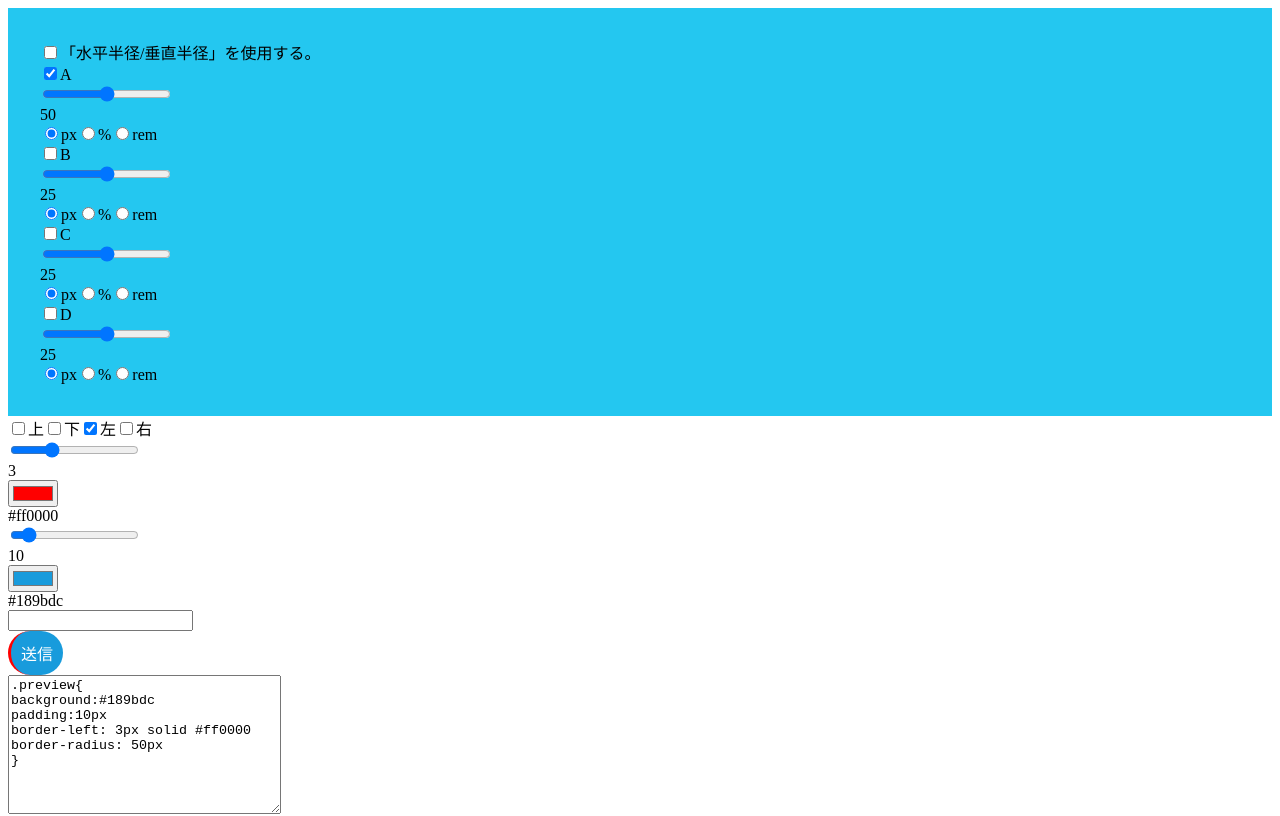
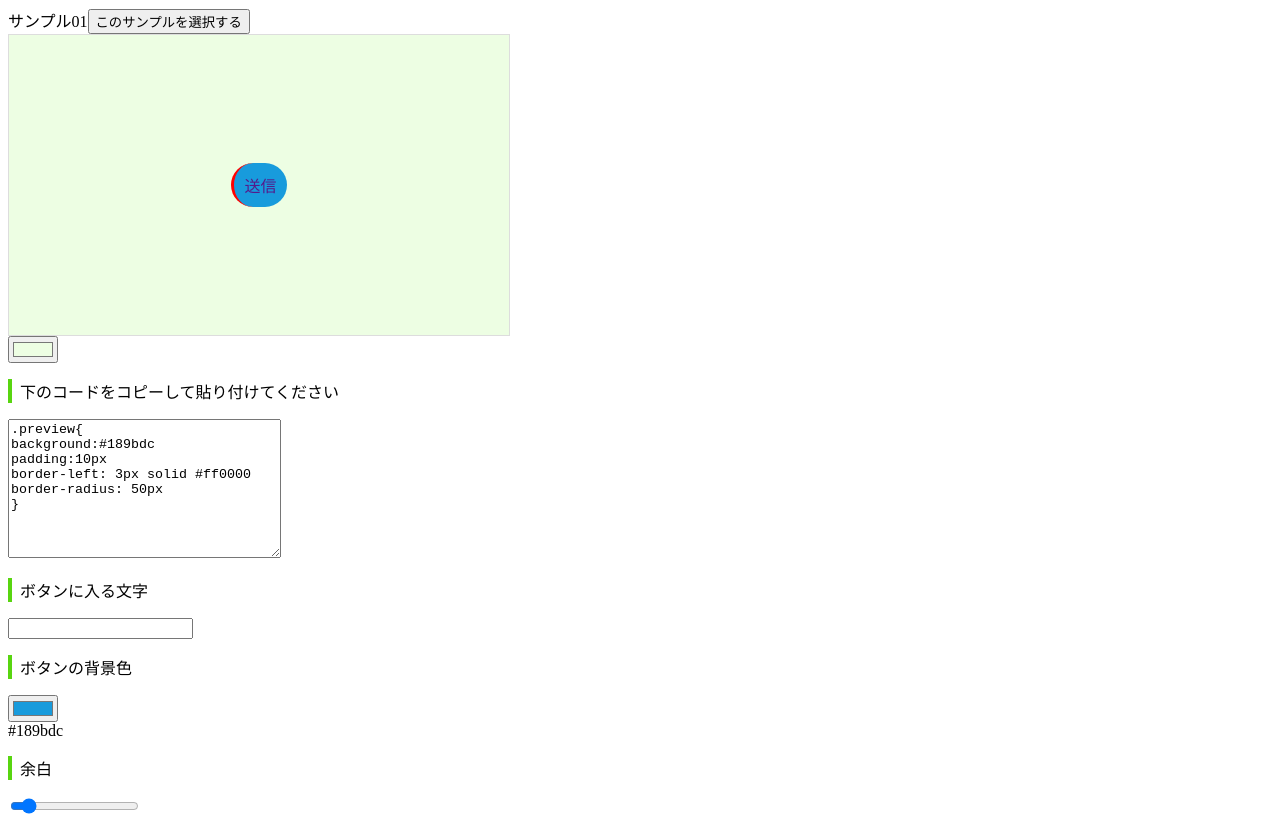
Before and after one commit to kensuke0518/buttonGallery1, a React (Create React App) app: page / in a window 1280 px wide. Shown: the top 816 px of the page. Built offline with nearby package versions, Linux system fonts and the light colour scheme.

Commit message:
サンプルデータを渡して各ブロックの数値を変える対応を対応中

```diff
--- a/src/components/Cascade.js
+++ b/src/components/Cascade.js
@@ -6,17 +6,17 @@ import { Sheet } from './Integrate';
 export function Cascade() {
     const [styleState, setStyleState] = useContext(Sheet)
 
-    //const newStyle = styleState.newStyle;
+    const newStyle = styleState.newStyle;
 
-    const style = {
+    const areaStyle = {
         width: '20em',
         height: '10em',
     }
 
     let chara = '';
-    for (let p in styleState) {
-        if (styleState[p].css !== undefined) {
-            chara = chara + styleState[p].css;
+    for (let p in newStyle) {
+        if (newStyle[p].css !== undefined) {
+            chara = chara + newStyle[p].css;
         }
     }
 
@@ -24,7 +24,8 @@ export function Cascade() {
 
     return (
         <div>
-            <textarea style={style} value={text} readOnly></textarea>
+            <p style={styleState.componentStyle.heading.a}>下のコードをコピーして貼り付けてください</p>
+            <textarea style={areaStyle} value={text} readOnly></textarea>
         </div>
     )
 }
--- a/src/components/Integrate.js
+++ b/src/components/Integrate.js
@@ -6,6 +6,7 @@ import { Border } from './blocks/Border';
 import { BorderRadius } from './blocks/BorderRadius';
 import { Preview } from './Preview';
 import { Cascade } from './Cascade';
+import { Sample } from './samples/Sample';
 
 export const Sheet = React.createContext()
 
@@ -13,10 +14,11 @@ export const Sheet = React.createContext()
 //ステートには「プロパティ名:{プロパティ:値,...}というオブジェクトを渡して、Preview.jsで展開する。
 //作業開始前にまず何より「ステートの設計」を重視してやった方がいい。あとで全てのコンポーネントに支障が出る。
 const initialState = {
-    character: {character:'送信'},
+    character: { character: '送信' },
+    newStyle: {
         background: {
-        obj:{}, //Preview用
-        css:'' //Cascade用
+            obj: {}, //Preview用
+            css: '' //Cascade用
         },
         padding: {
             obj: {}, //Preview用
@@ -29,8 +31,27 @@ const initialState = {
         borderRadius: {
             obj: {}, //Preview用
             css: '' //Cascade用
+        },
+        otherStyle: {
+            obj: {}, //Preview用
+            css: '' //Cascade用
         }
-
+    },
+    componentUnit: {
+        background: {},
+        padding: {},
+        border: {},
+        borderRadius: {},
+    },
+    componentStyle: {
+        heading: {
+            a: {
+                    borderLeft: '4px solid #58d510',
+                    background: '#fff',
+                    paddingLeft: '.5em'
+            }
+        }
+    }
 }
 
 //レデューサー（CSSの取得のみにしたい）
@@ -39,28 +60,58 @@ const reducer = (state, action) => {
         case 'br': {
             return {
                 ...state,
+                newStyle: {
+                    ...state.newStyle,
                     borderRadius: action.value
+                }
             }
         }
         case 'bd':
             return {
                 ...state,
+                newStyle: {
+                    ...state.newStyle,
                     border:action.value
+                }
             }
         case 'pd':
             return {
                 ...state,
+                newStyle: {
+                    ...state.newStyle,
                     padding: action.value
+                }
             }
         case 'bg':
             return {
                 ...state,
-                background:action.value
+                newStyle: {
+                    ...state.newStyle,
+                    background: action.value
+                }
             }
         case 'ch':
             return {
                 ...state,
                 character: action.value
+            }
+        case 'cu': {
+            console.log(action.value)
+            return {
+                ...state,
+                componentUnit: {
+                    ...state.componentUnit,
+                    ...action.value
+                }
+            }
+        }
+        case 'sample':
+            return {
+                ...state,
+                newStyle: {
+                    ...state.newStyle,
+                    ...action.value
+                }
             }
     }
 }
@@ -70,13 +121,14 @@ export function Integrate() {
     const [state, dispatch] = useReducer(reducer, initialState);
     return (
         <Sheet.Provider value={[state, dispatch]}>
-            <BorderRadius />
-            <Border />
-            <Padding />
-            <Background />
-            <Character />
+            <Sample />
             <Preview />
             <Cascade />
+            <Character />
+            <Background />
+            <Padding />
+            <Border />
+            <BorderRadius />
         </Sheet.Provider>
     )
 }
--- a/src/components/Preview.js
+++ b/src/components/Preview.js
@@ -2,23 +2,49 @@ import { useState, useCallback, useContext } from 'react';
 import { Sheet } from './Integrate';
 
 export function Preview() {
+    //ストアと繋ぐ
     const [styleState, setStyleState] = useContext(Sheet)
 
-    //const newStyle = styleState.newStyle
+    //背景色のステート
+    const [bgColorState, setBgColorState] = useState('#edfee3')
 
+    //コンポーネントのスタイル
     const style = {
-        ...styleState.border.obj,
-        ...styleState.borderRadius.obj,
-        ...styleState.padding.obj,
-        ...styleState.background.obj,
-        color: '#fff',
+        width: '500px',
+        height: '300px',
+        display: 'flex',
+        alignItems: 'center',
+        justifyContent: 'center',
+        border: '1px solid #ddd',
+        background: bgColorState
+    }
+
+    //ボタンのスタイルをストアから取得
+    const newStyle = styleState.newStyle
+    const buttonStyle = {
         display: 'inline-block',
         textDecoration: 'none',
+        ...newStyle.border.obj,
+        ...newStyle.borderRadius.obj,
+        ...newStyle.padding.obj,
+        ...newStyle.background.obj,
+        ...newStyle.otherStyle.obj,
     }
 
+    //背景色設定
+    const bgColorFunc = e => {
+        setBgColorState(e.target.value)
+    }
+
+    //イベントの停止
     const stopLink = e => e.preventDefault();
 
     return (
-        <a href="" onClick={stopLink} className="preview" style={style}>{styleState.character.character}</a>
+        <div>
+            <div style={style}>
+                <a href="" onClick={stopLink} className="preview" style={buttonStyle}>{styleState.character.character}</a>
+            </div>
+            <input type="color" defaultValue={bgColorState} onChange={ bgColorFunc }/>
+        </div>
     )
 }
--- a/src/components/blocks/Background.js
+++ b/src/components/blocks/Background.js
@@ -34,19 +34,25 @@ export function Background() {
         }
         css = `${css}\n`
 
-        //ストアへ渡す形を作る
+        //CSSの状態をレデューサーへ（あるいはアクションクリエイターへ）渡す
         const value = {
             obj,
             css
         }
-        //レデューサーへ（あるいはアクションクリエイターへ）渡す
         setStyleDispatch({ type: 'bg', value });
+
+        //各項目の状態をレデューサーへ（あるいはアクションクリエイターへ）渡す
+        const valueUnit = {
+            background: state
+        }
+        setStyleDispatch({ type: 'cu', value: valueUnit });
     }
 
     useEffect(()=>{bgCSS()},[])
 
     return (
         <div>
+            <p style={styleState.componentStyle.heading.a}>ボタンの背景色</p>
             <div><input type="color" value={state.bgcolor} onChange={bgColorFunc} /></div>
             <div>{state.bgcolor}</div>
         </div>
--- a/src/components/blocks/Border.js
+++ b/src/components/blocks/Border.js
@@ -96,6 +96,7 @@ export function Border() {
 
     return (
         <div>
+            <p style={styleState.componentStyle.heading.a}>ボーダー</p>
             <div>
                 <input type="checkbox" name="" value="top" id="borderTop" onClick={directionFunc} />上
                 <input type="checkbox" name="" value="bottom" id="borderBottom" onClick={directionFunc} />下
@@ -103,7 +104,7 @@ export function Border() {
                 <input type="checkbox" name="" value="right" id="borderRight" onClick={directionFunc} />右
             </div>
             <input type="range" value={state.size} min="0" max="10" onChange={sizeFunc} />
-            <div>{state.size}</div>
+            <div>{state.size}px</div>
             <input type="color" value={state.color} onChange={colorFunc} />
             <div>{state.color}</div>
         </div>
--- a/src/components/blocks/BorderRadius.js
+++ b/src/components/blocks/BorderRadius.js
@@ -6,11 +6,6 @@ import { Sheet } from '../Integrate';
 export function BorderRadius() {
     //CSSレデューサーを取得
     const [styleState, setStyleDispatch] = useContext(Sheet);
-
-    const style = {
-        background: '#24c7f0',
-        padding: '2em'
-    }
 
     const [state, setState] = useState({
         horizonVertical: false,
@@ -138,7 +133,8 @@ export function BorderRadius() {
     useEffect(() => { brCSS() }, [])
 
     return (
-        <div style={style}>
+        <div>
+            <p style={styleState.componentStyle.heading.a}>角丸</p>
             <div>
                 <input type="checkbox" onClick={horizonVerticalFunc} />「水平半径/垂直半径」を使用する。
             </div>
--- a/src/components/blocks/Character.js
+++ b/src/components/blocks/Character.js
@@ -28,6 +28,7 @@ export function Character() {
 
     return (
         <div>
+            <p style={styleState.componentStyle.heading.a}>ボタンに入る文字</p>
             <input type="text" value={state.character} onChange={characterFunc} />
         </div>
     )
--- a/src/components/blocks/Padding.js
+++ b/src/components/blocks/Padding.js
@@ -22,7 +22,6 @@ export function Padding() {
     }
 
     const pdCSS = (newState = state) => {
-        console.log(newState)
         //オブジェクトで示す
         const obj = {}
         obj['padding'] = `${newState.size}${newState.unit}`
@@ -47,8 +46,9 @@ export function Padding() {
 
     return (
         <div>
+            <p style={styleState.componentStyle.heading.a}>余白</p>
             <input type="range" value={state.size} min="0" max="100" onChange={sizeFunc} />
-            <div>{state.size}</div>
+            <div>{state.size}px</div>
         </div>
     )
 }
--- /dev/null
+++ b/src/components/samples/Sample.js
@@ -0,0 +1,9 @@
+import { Sample01 } from './Sample01';
+
+export const Sample = () => {
+    return (
+        <div>
+            <Sample01 />
+        </div>
+    )
+}
--- /dev/null
+++ b/src/components/samples/Sample01.js
@@ -0,0 +1,31 @@
+import { useContext } from 'react';
+import { Sheet } from '../Integrate';
+
+export const Sample01 = () => {
+    const [styleState, setStyleDispatch] = useContext(Sheet);
+
+    const sampleData = {
+        background: {
+            obj: { background: '#2c51db' },
+            css: 'background:#2c51db',
+        },
+        otherStyle: {
+            obj: {
+                color: '#f00',
+                textShadow: '#FC0 1px 0 10px',
+            },
+            color: 'color:#f00;\ntext-shadow:#FC0 1px 0 10px;\n'
+        }
+    }
+
+    const selectSampleFunc = () => {
+        setStyleDispatch({ type: 'sample', value: sampleData });
+    }
+
+    return (
+        <div>
+            <a>サンプル01</a>
+            <button onClick={selectSampleFunc}>このサンプルを選択する</button>
+        </div>
+    )
+}
```
Lines whose indentation alone changed are shown as unchanged.
